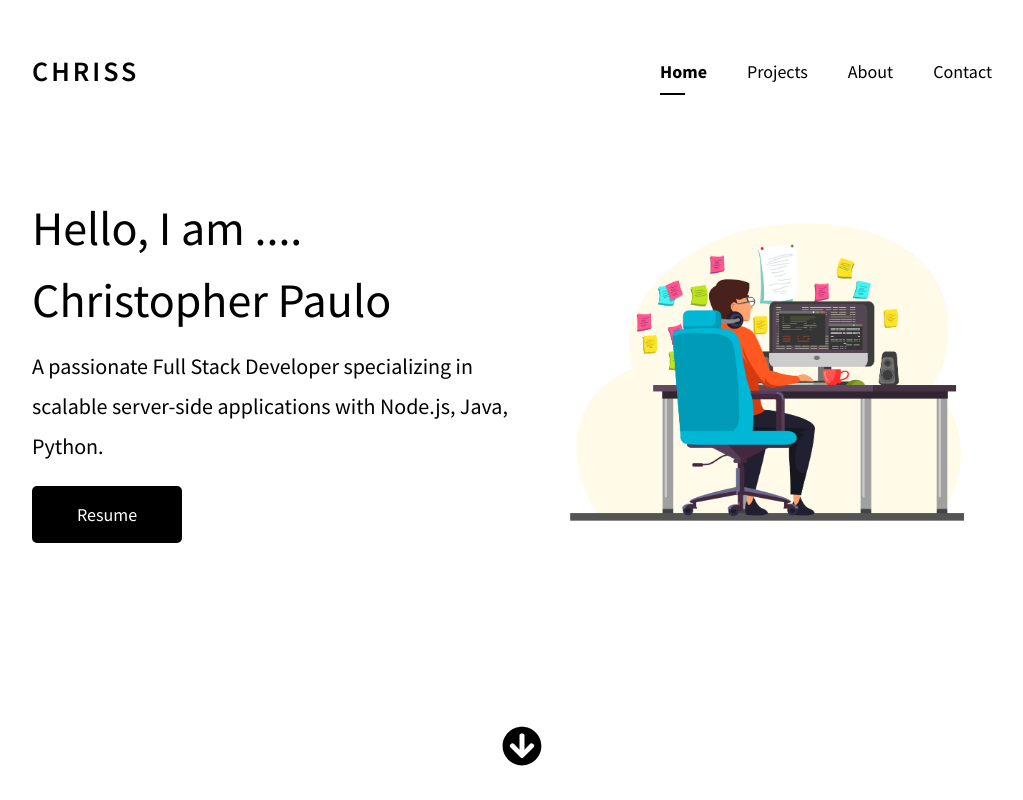
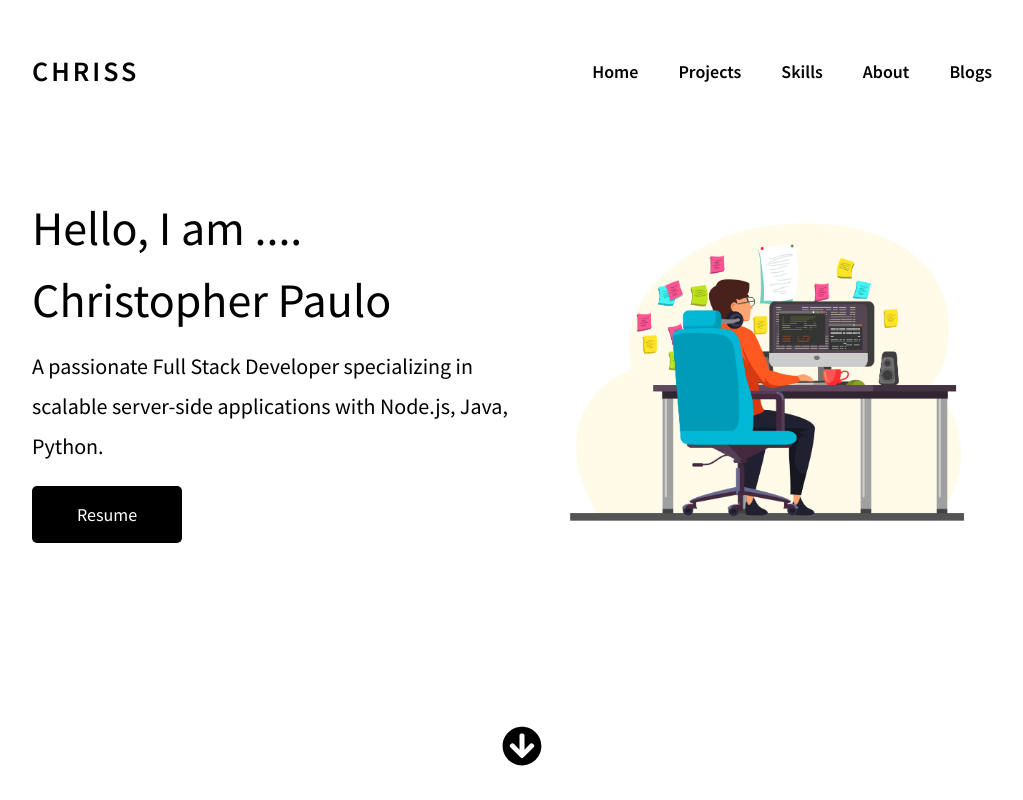
Before and after one commit to Theknighttron/Portfolio, a Next.js app: page / in a window 1280 px wide. Shown: the top 800 px of the page, without its empty margins (118-1141 px from the left). Built offline with nearby package versions, Linux system fonts and the light colour scheme.

Commit message:
Update navbar to allow scrolling on a single page

```diff
--- a/components/Navbar.jsx
+++ b/components/Navbar.jsx
@@ -1,12 +1,14 @@
 import Link from 'next/link';
-import { withRouter } from 'next/router';
+import { Link as ScrollLink } from 'react-scroll';
 
-function Navbar({ router }) {
+function Navbar() {
     const navs = [
-        { text: 'Home', href: '/' },
-        { text: 'Projects', href: '/portfolio' },
-        { text: 'About', href: '/about' },
-        { text: 'Contact', href: '/contact' },
+        { text: 'Home', href: 'home' },
+        { text: 'Projects', href: 'projects' },
+        { text: 'Skills', href: 'skills' },
+        { text: 'About', href: 'about' },
+        { text: 'Blogs', href: 'blogs'},
+        // { text: 'Contact', href: 'contact' },
         // { text: '', href: '' },
     ];
 
@@ -16,11 +18,18 @@ function Navbar({ router }) {
                 <Link href="/" legacyBehavior><a className="logo">Chriss</a></Link>
 
                 <ul className="nav-links">
-                    { navs.map(nav => (
-                        <li>
-                            <Link href={nav.href} legacyBehavior>
-                                <a className={`nav-item ${ router.pathname == nav.href ? 'active' : '' }`}>{nav.text}</a>
-                            </Link>
+                    { navs.map((nav, index) => (
+                        <li key={index}>
+                            <ScrollLink
+                                to={nav.href}
+                                smooth={true}
+                                duration={600}
+                                className="nav-item cursor-pointer font-semibold"
+                                activeClass="true"
+                                spy={true}
+                            >
+                                {nav.text}
+                            </ScrollLink>
                         </li>
                     )) }
                 </ul>
@@ -29,4 +38,4 @@ function Navbar({ router }) {
     );
 }
 
-export default withRouter(Navbar);
+export default Navbar;
--- a/package.json
+++ b/package.json
@@ -15,6 +15,8 @@
         "postcss": "^8.4.39",
         "react": "^18.2.0",
         "react-dom": "^18.2.0",
+        "react-icons": "^5.2.1",
+        "react-scroll": "^1.9.0",
         "sass": "^1.26.10",
         "tailwindcss": "^3.4.6"
     }
```
